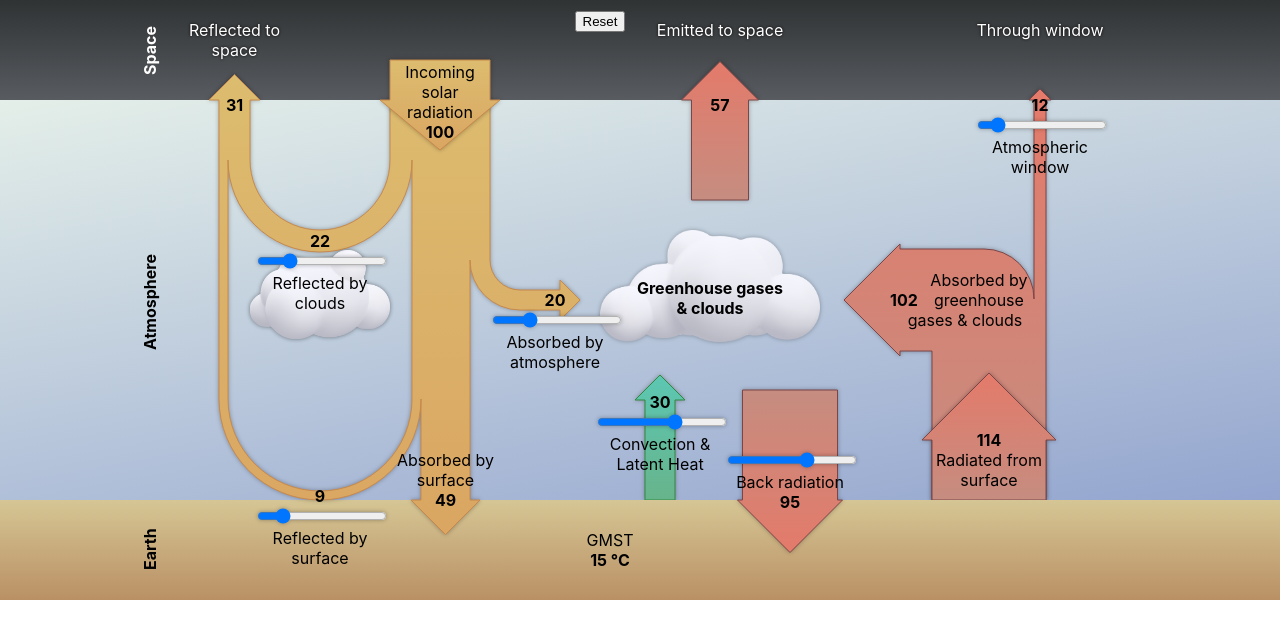
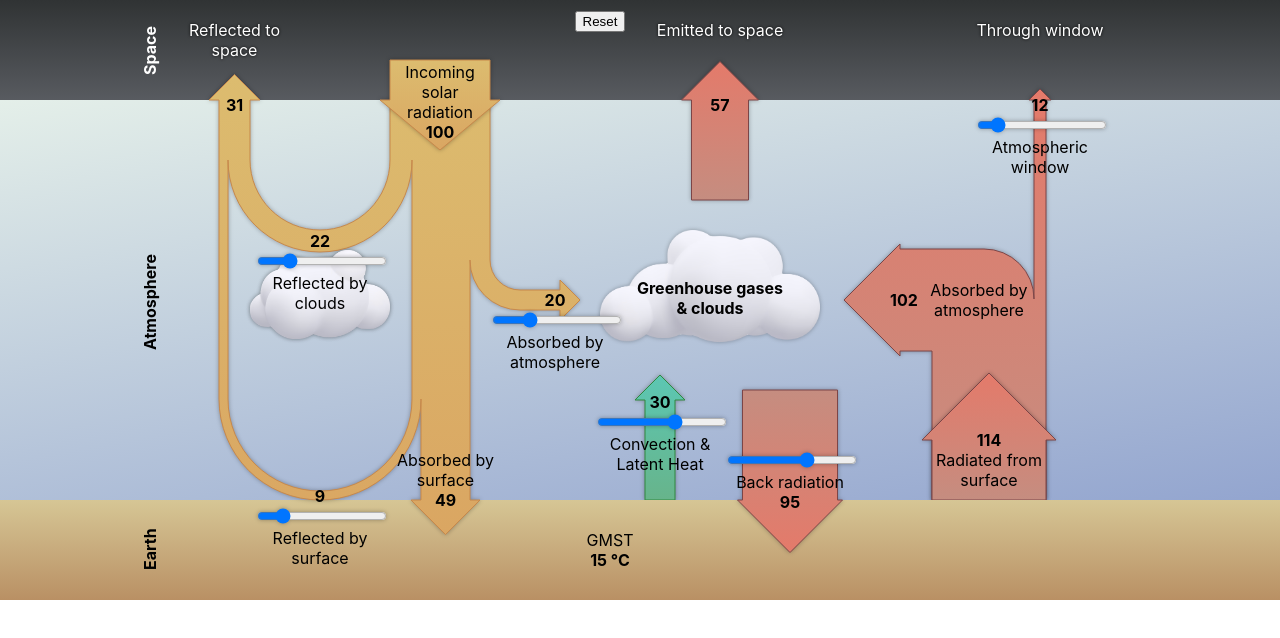
Before and after one commit to craigwalton/ClimateApp, a React (Create React App) app: page / in a window 1280 px wide. Shown: the top 638 px of the page. Built offline with nearby package versions, Linux system fonts and the light colour scheme.

Commit message:
Add LW absorbed by atmosphere tooltip.

```diff
--- a/src/App.js
+++ b/src/App.js
@@ -165,11 +165,11 @@ function App() {
                         <ValueLabel value={lwEmittedFromSurface}/>
                         <label>{"Radiated from surface"}</label>
                     </div>
-                    <div className={"control-container"} style={{left: 750, top: 270, width: 150}}>
-                        <div style={{marginTop: 20, float: "left"}}>
+                    <div className={"control-container lw-absorbed-tooltip"} style={{left: 750, top: 280, width: 150}}>
+                        <div style={{marginTop: 10, float: "left"}}>
                             <ValueLabel value={lwAbsorbedByAtmosphere}/>
                         </div>
-                        <label>{"Absorbed by greenhouse gases & clouds"}</label>
+                        <label>{"Absorbed by atmosphere"}</label>
                     </div>
                     <div className={"control-container window-tooltip"} style={{left: 835, top: 20}}>
                         <label className={"white-label"}>{"Through window"}</label>
@@ -250,6 +250,9 @@ function App() {
                     <b className="longwave-text">Longwave</b> radiation emitted by Earth's surface as a function of its
                     temperature.
                 </Tooltip>
+                <Tooltip anchorSelect=".lw-absorbed-tooltip" place="top" className="custom-tooltip">
+                    <b className="longwave-text">Longwave</b> radiation absorbed by greenhouse gases and clouds.
+                </Tooltip>
                 <Tooltip anchorSelect=".window-tooltip" place="top" className="custom-tooltip">
                     Some of the <b className="longwave-text">longwave</b> radiation from Earth's surface (between 8 and
                     13 μm wavelength) is not absorbed by greenhouse gases so escapes directly to space.
```
